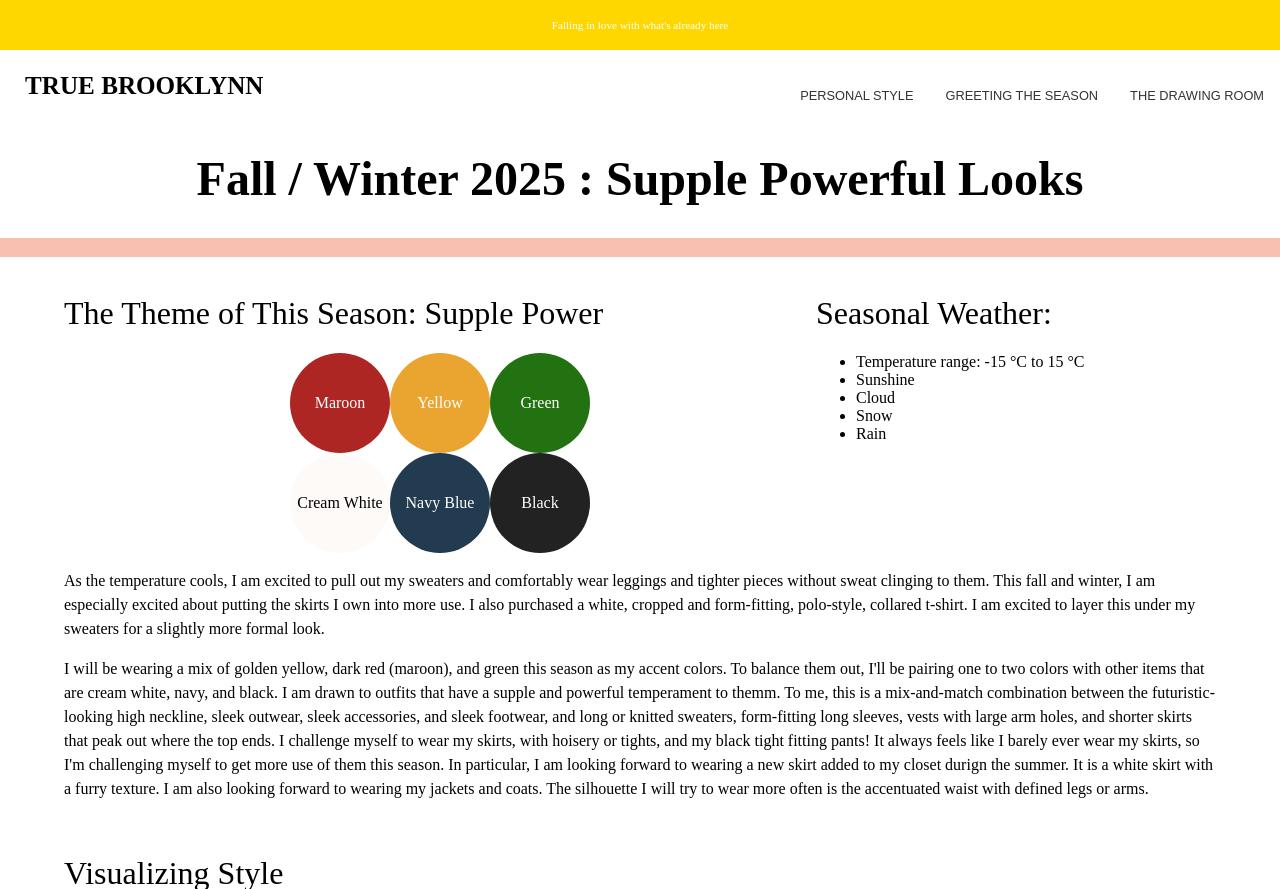
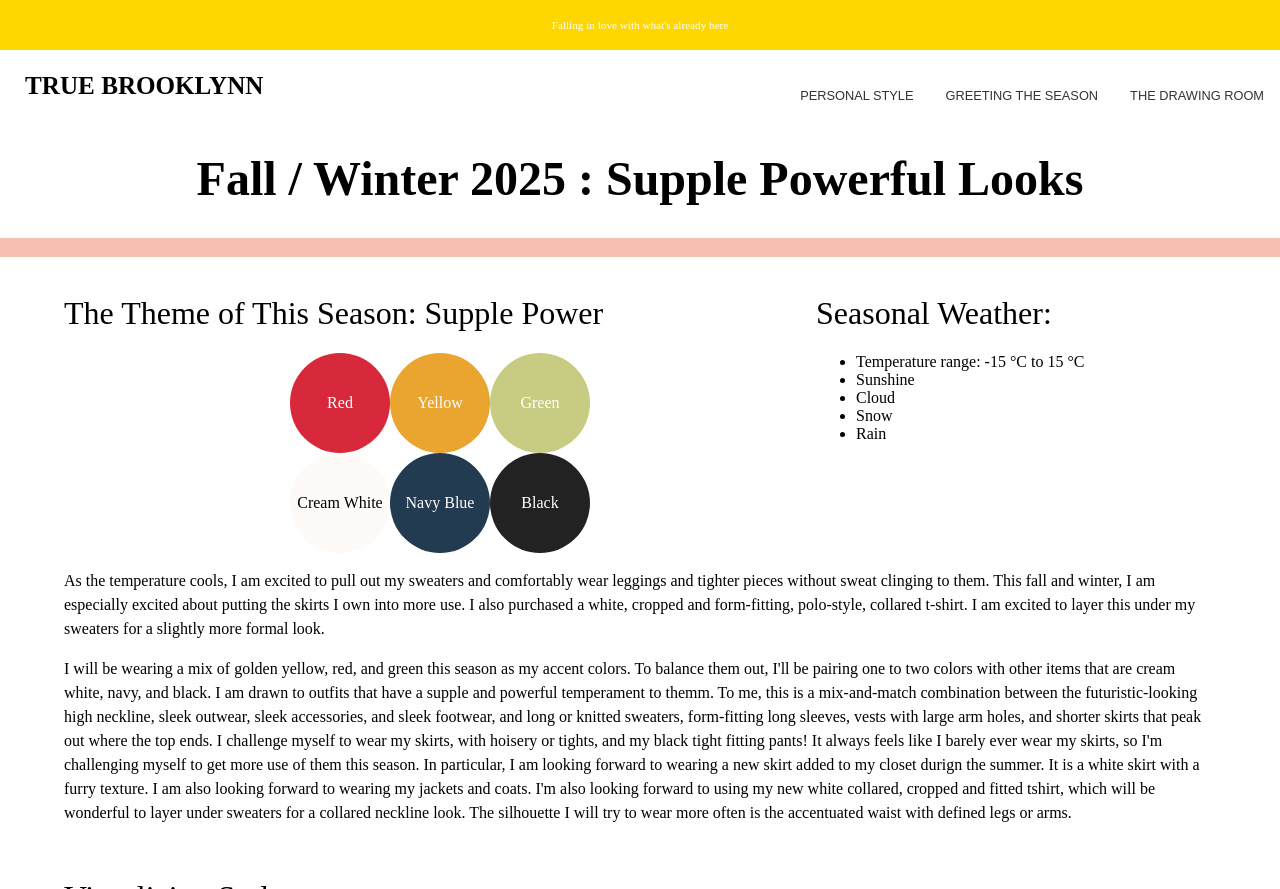
Before and after one commit to truebrooklynn/truebrooklynn.github.io, a Jekyll site: the page built from closet-corner/2025-fall-winter/index.html, in a window 1280 px wide and 900 px high, cut to the strip 0-889 px from the top of the window. Built offline with Jekyll 4.4.1, drawn with Linux system fonts in a browser that asks for light colours; some web fonts are replaced.

Commit message:
Updated 2025 fall winter outfit plan

```diff
--- a/closet-corner/2025-fall-winter/index.html
+++ b/closet-corner/2025-fall-winter/index.html
@@ -41,9 +41,9 @@ title: Fall / Winter 2025
             <span class="first-letter">The Theme of This Season: Supple Power</span>
         </p>
         <div class="distributedRow">
-            <div class="circle" style="background-color:#AD2623;"><p>Maroon</p></div>
+            <div class="circle" style="background-color:#D8283B;"><p>Red</p></div>
 			<div class="circle" style="background-color:#EAA531;"><p> Yellow</p></div>
-            <div class="circle" style="background-color:#237211;"><p>Green</p></div>
+            <div class="circle" style="background-color:#C7CC82;"><p>Green</p></div>
         </div>
         <div class="distributedRow">
             <div class="circle" style="background-color:#fefaf8ff;"><p style="color:black;">Cream White</p></div>
@@ -61,7 +61,7 @@ title: Fall / Winter 2025
 			excited to layer this under my sweaters for a slightly more formal look.
 		</p>
 		<p>
-            I will be wearing a mix of golden yellow, dark red (maroon), and green this season as
+            I will be wearing a mix of golden yellow, red, and green this season as
             my accent colors. To balance them out, I'll be pairing one to two colors with other items
 			that are cream white, navy, and black.
             I am drawn to outfits that have a supple and powerful temperament to themm. To me, this is
@@ -72,7 +72,9 @@ title: Fall / Winter 2025
 			pants! It always feels like I barely ever wear my skirts, so I'm challenging myself to
 			get more use of them this season. In particular, I am looking forward to wearing a new
 			skirt added to my closet durign the summer. It is a white skirt with a furry texture.
-			I am also looking forward to wearing my jackets and coats.
+			I am also looking forward to wearing my jackets and coats. I'm also looking forward to using
+			my new white collared, cropped and fitted tshirt, which will be wonderful to layer under
+			sweaters for a collared neckline look.
 			The silhouette I will try to wear more often is the accentuated waist with defined legs or
 			arms.
         </p>
```
